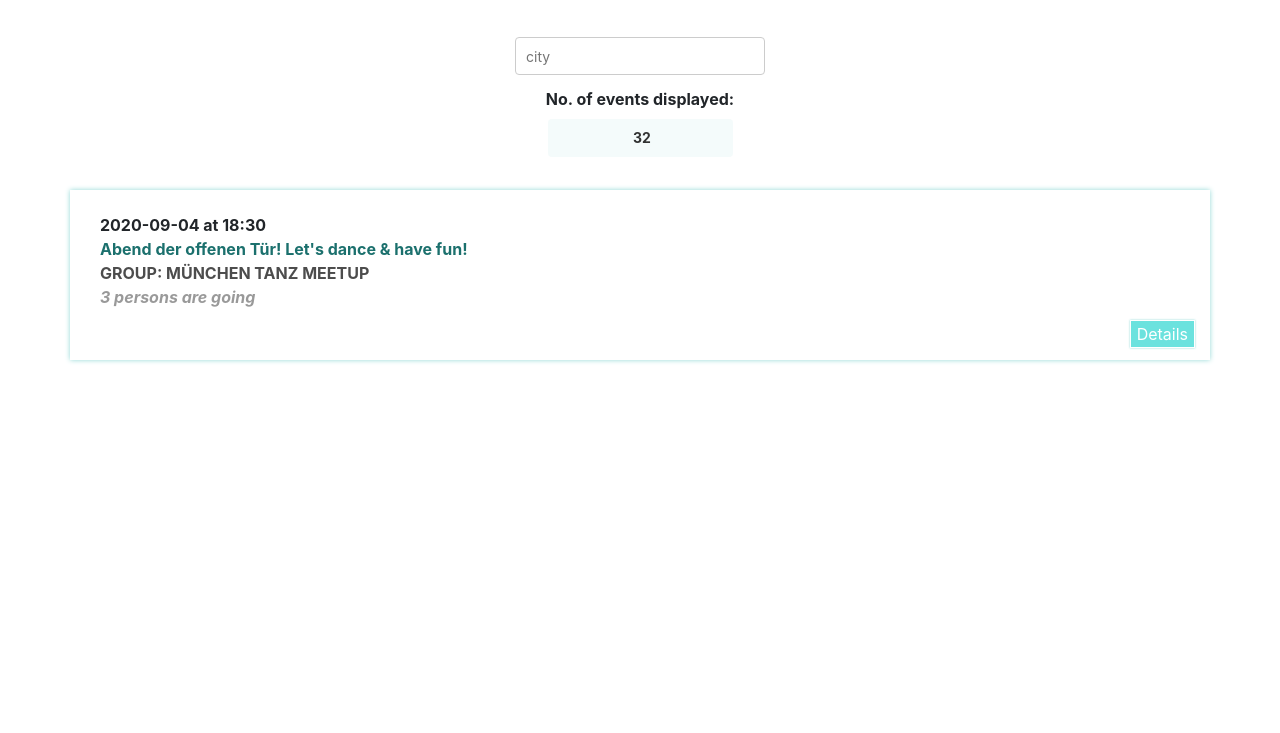
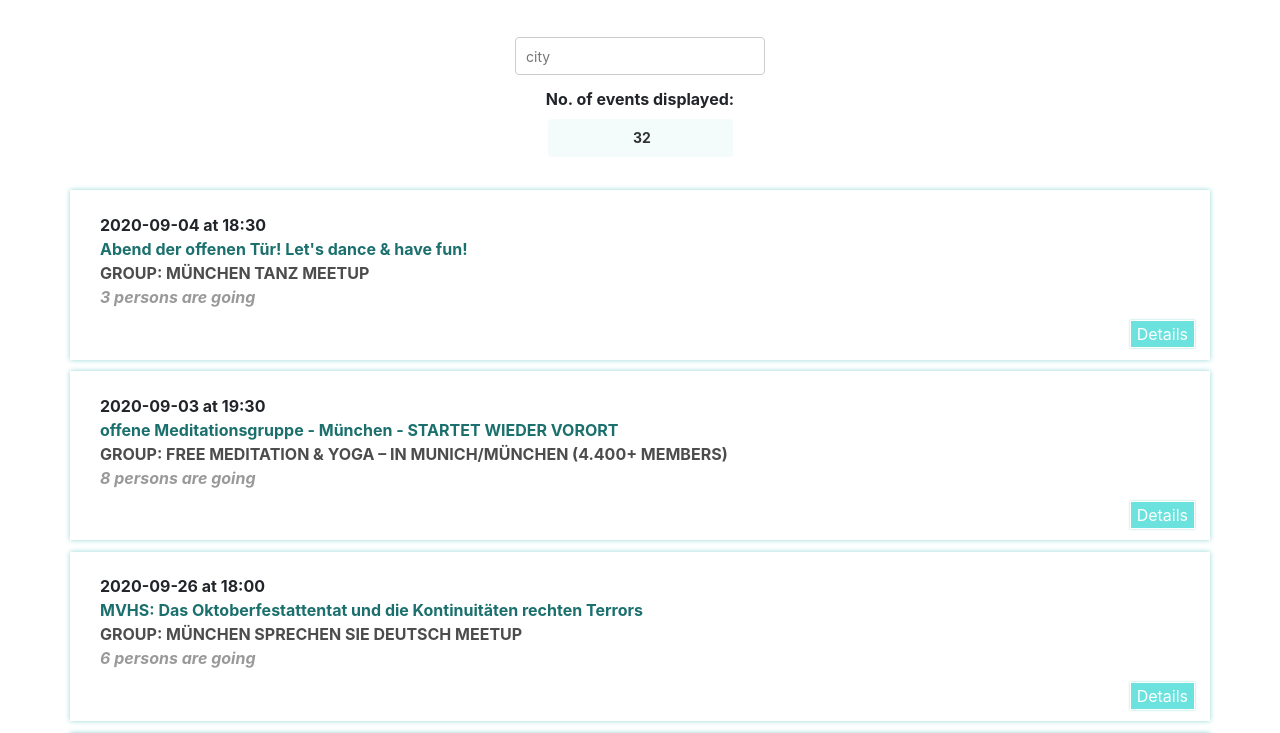
Before and after one commit to skouroufexis/meetup, a React (Create React App) app: page / in a window 1280 px wide. Shown: the top 733 px of the page. Built offline with nearby package versions, Linux system fonts and the light colour scheme.

Commit message:
Update EventList.js

```diff
--- a/src/EventList.js
+++ b/src/EventList.js
@@ -5,34 +5,30 @@ import Event from './Event';
 class EventList extends Component {
 
   render() {
-
-
-
     console.log(this.props.events);
     if(this.props.events.length>0)
     {
       console.log(this.props.events);
       return (
 
+      //   <ul className="EventList">
 
 
+      //     <li key={1}>
+      //       <Event className='Event' event={this.props.events[0]} />
+      //     </li>
+
+      // </ul>
+      // this.eventCounter()
         <ul className="EventList">
 
+        {this.props.events.map(event =>
+          <li key={event.id}>
+            <Event className='Event' event={event} />
+          </li>
+        )}
+      </ul>
 
-          <li key={1}>
-            <Event className='Event' event={this.props.events[0]} />
-          </li>
-
-      </ul>
-      //   <ul className="EventList">
-
-      //   {this.props.events.map(event =>
-      //     <li key={event.id}>
-      //       <Event className='Event' event={event} />
-      //     </li>
-      //   )}
-      // </ul>
-        // this.eventCounter()
     );
     }
 
```
